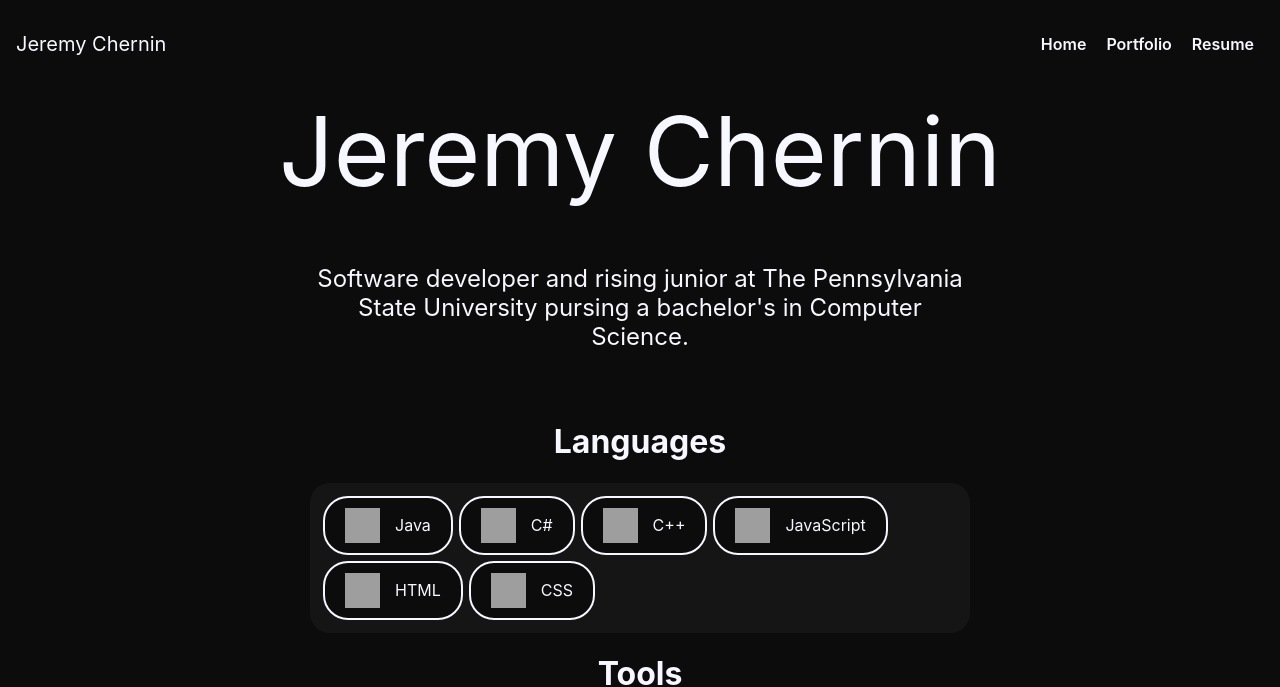
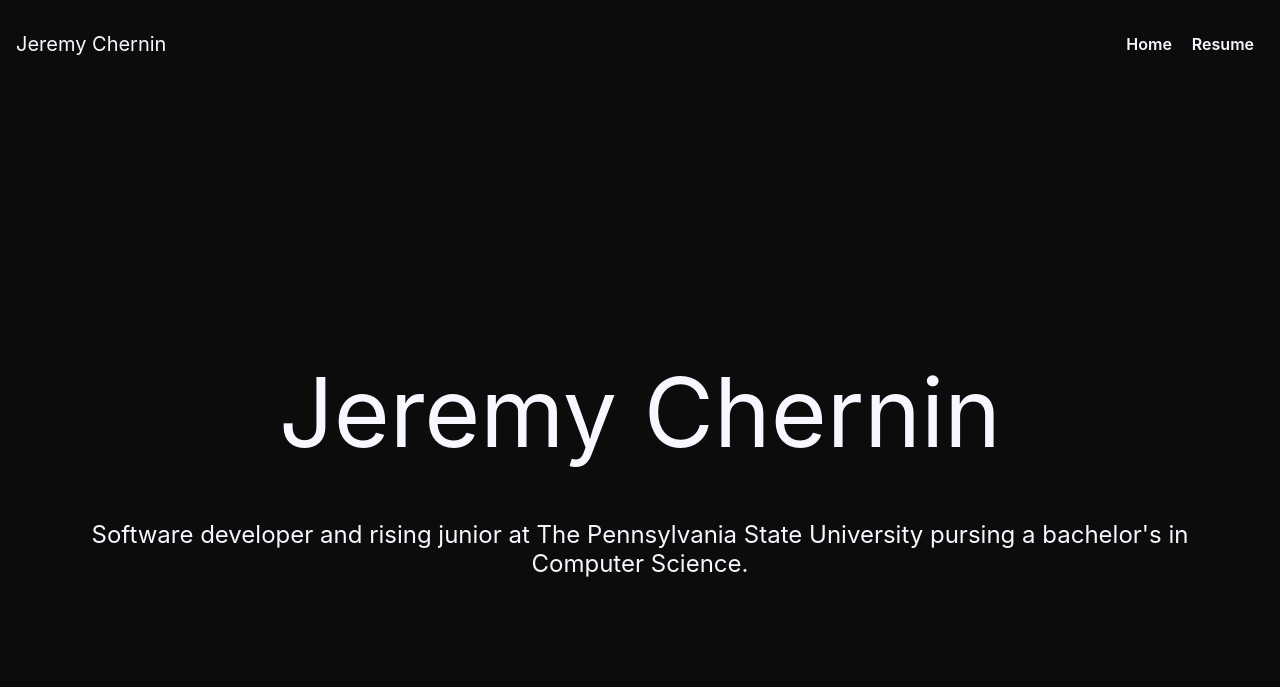
Before and after one commit to jchernin4/jchernin4.github.io, a React (Create React App) app: page / in a window 1280 px wide. Shown: the top 687 px of the page. Built offline with nearby package versions, Linux system fonts and the light colour scheme; grey boxes are pictures that could not be loaded.

Commit message:
Title spacing

```diff
--- a/src/App.js
+++ b/src/App.js
@@ -3,7 +3,6 @@ import './App.css';
 import React from "react";
 
 import Home from "./components/home";
-import Portfolio from "./components/portfolio";
 import Resume from "./components/resume";
 import Layout from "./components/layout";
 
@@ -17,7 +16,6 @@ function App() {
 				<Route path="/index.html" element={<Navigate to="/" />} />
 				<Route path="/" element={<Layout />}>
 					<Route index element={<Home />} />
-					<Route path="/portfolio" element={<Portfolio />} />
 					<Route path="/resume" element={<Resume />} />
 				</Route>
 			</Routes>
--- a/src/components/header/header.js
+++ b/src/components/header/header.js
@@ -17,9 +17,6 @@ const Header = () => {
 							<NavLink className="navlink" to="/">Home</NavLink>
 						</li>
 						<li className="navitem">
-							<NavLink className="navlink" to="/portfolio">Portfolio</NavLink>
-						</li>
-						<li className="navitem">
 							<NavLink className="navlink" to="/resume">Resume</NavLink>
 						</li>
 					</ul>
--- a/src/components/home/home.css
+++ b/src/components/home/home.css
@@ -1,10 +1,17 @@
 .intro {
 	display: flex;
 	flex-direction: column;
-	justify-self: center;
+
+	justify-content: center;
+	align-items: center;
+
 	color: var(--text);
 	margin: auto;
-	width: 60%;
+	height: 100vh;
+	width: 100%;
+}
+
+.introContainer {
 }
 
 .introtitle {
--- a/src/components/home/home.js
+++ b/src/components/home/home.js
@@ -10,12 +10,14 @@ import "./home.css";
 const Home = () => (
 	<Page header="Home">
 		<div className="intro">
+			<div className="introContainer">
 				<p className="introtitle">
 					Jeremy Chernin
 				</p>
 				<p className="introtext">
 					Software developer and rising junior at The Pennsylvania State University pursing a bachelor's in Computer Science.
 				</p>
+			</div>
 		</div>
 
 		<h1 className="skilltitle">Languages</h1>
--- a/src/components/portfolio/portfolio.css
+++ b/src/components/portfolio/portfolio.css
@@ -4,7 +4,7 @@
 
 	flex-wrap: wrap;
 
-	margin: 10px;
+	margin-top: 300px;
 	width: auto;
 	height: auto;
 
```
Lines whose indentation alone changed are shown as unchanged.
